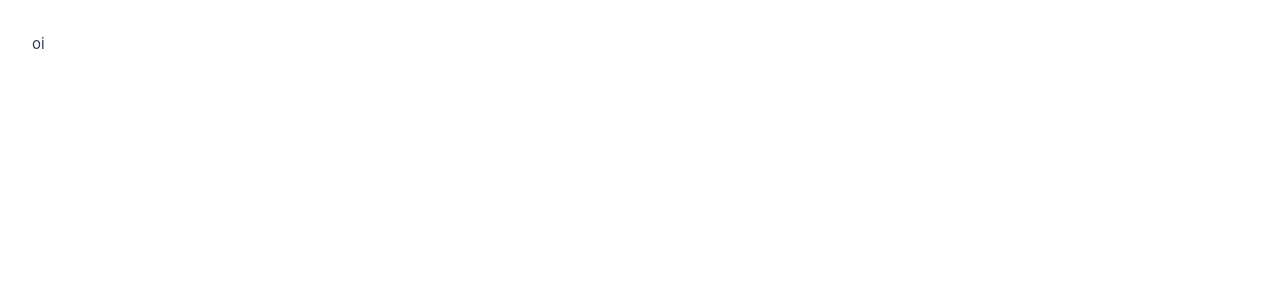
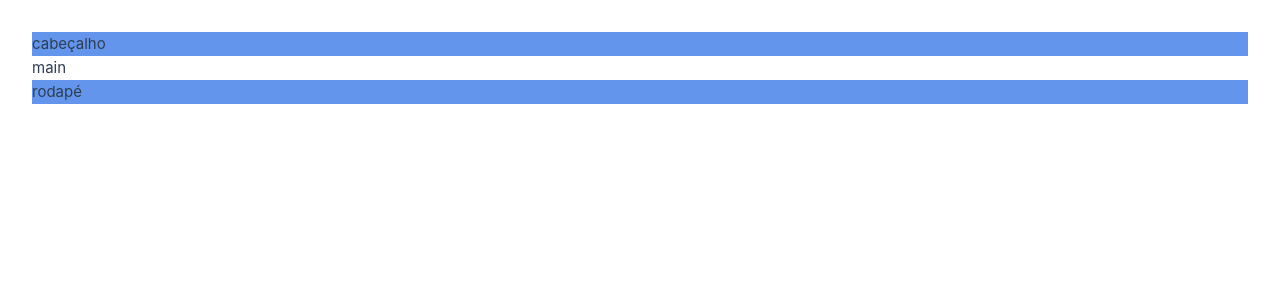
Before and after one commit to mariagerotti/exercTimes, a Vue app: page / in a window 1280 px wide. Shown: the top 300 px of the page. Built offline with nearby package versions, Linux system fonts and the light colour scheme; the HTML template or start-up script is replaced by a standard one.

Commit message:
alt proj

```diff
--- a/src/App.vue
+++ b/src/App.vue
@@ -1,4 +1,8 @@
-<template>oi</template>
+<template>
+  <header>cabeçalho</header>
+  <main>main</main>
+  <footer>rodapé</footer>
+</template>
 
 <style>
 @import "@/assets/base.css";
@@ -9,4 +13,10 @@
   padding: 2rem;
   font-weight: normal;
 }
+
+header,
+footer {
+  background-color: cornflowerblue;
+  height: 15%;
+}
 </style>
```
